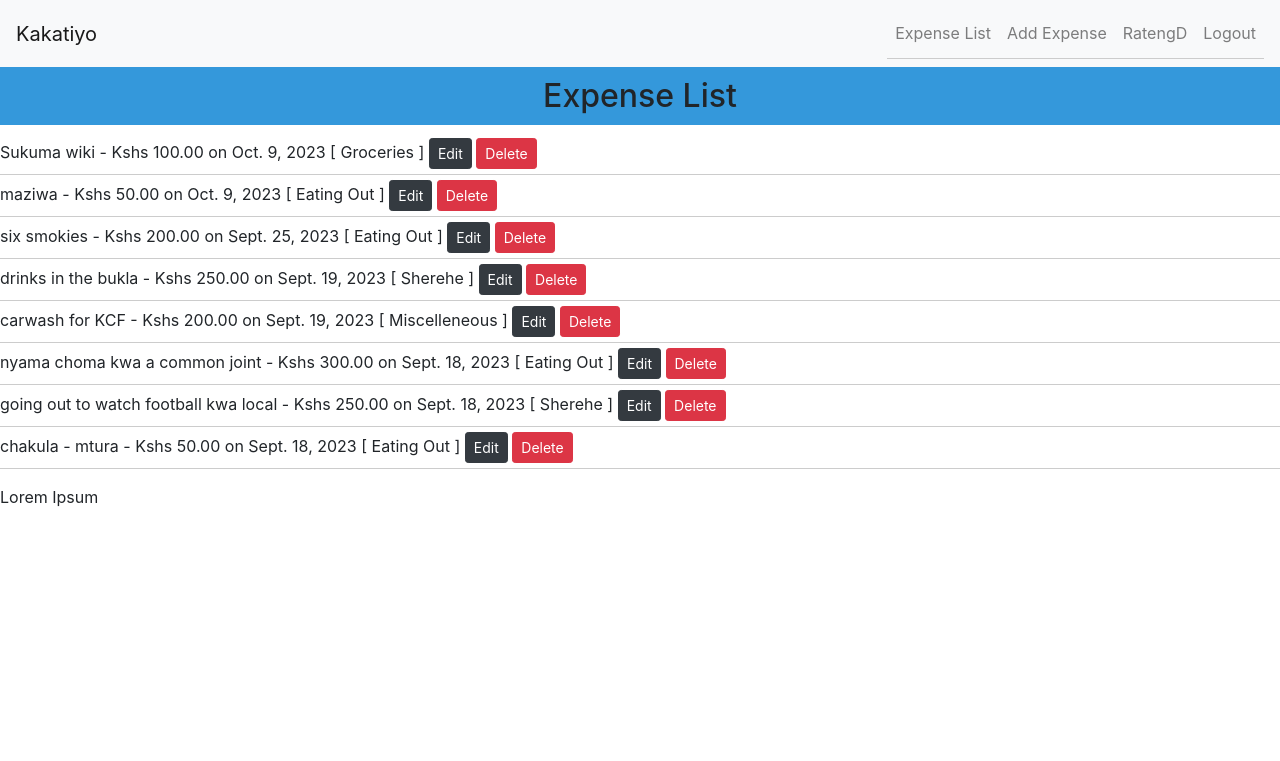
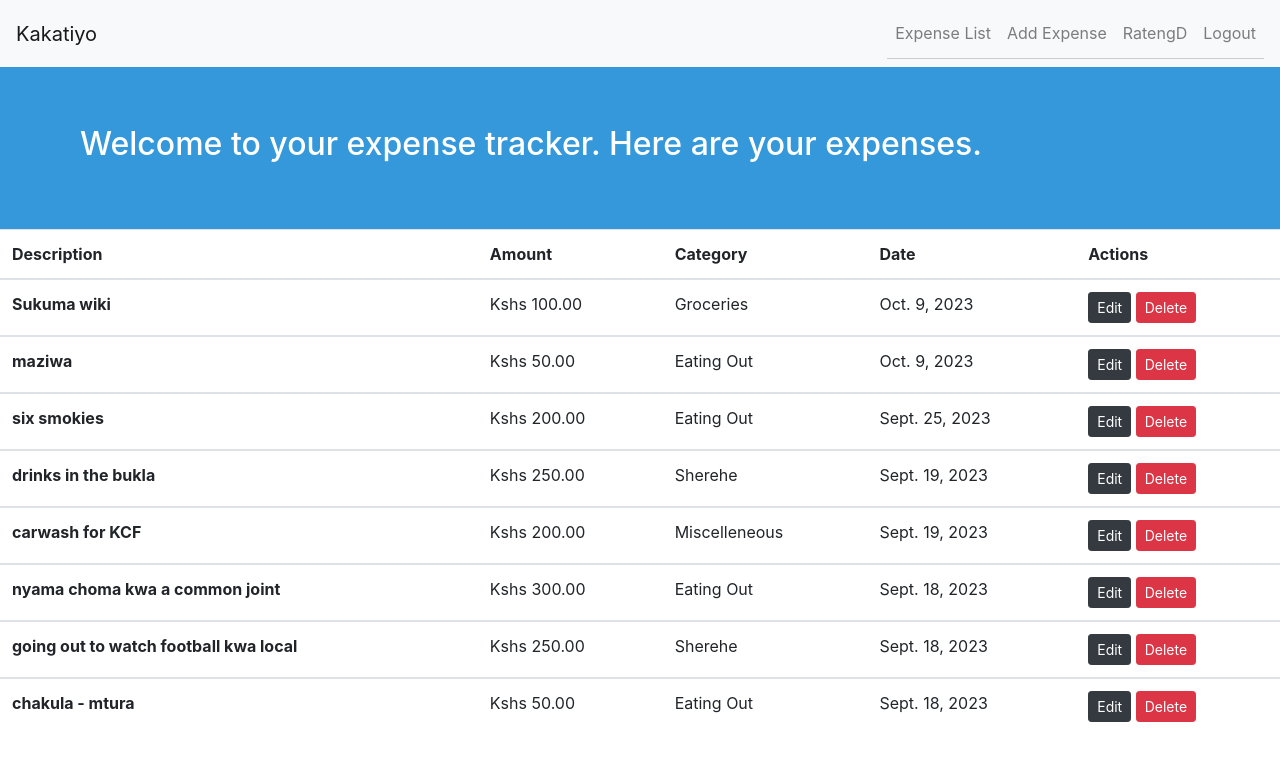
Before and after one commit to PeterOsoo/expense-tracker-cg, a Django app: page /expense/ in a window 1280 px wide. Shown: the top 761 px of the page. Run offline with Django 4.2, Linux system fonts and the light colour scheme; a user stored in the database is signed in; data comes from the database, SQL or seed files in the repository; some libraries are stand-ins or nearby versions.

Commit message:
tables for expenses

```diff
--- a/tracker/templates/tracker/expense_list.html
+++ b/tracker/templates/tracker/expense_list.html
@@ -1,15 +1,36 @@
 {% extends 'base.html' %} {% block content %}
 
-<h2>Expense List</h2>
+<header class="py-5" style="background-color: #3498db; color: #fff">
+	<div class="container">
+		<div class="row">
+			<h2>Welcome to your expense tracker. Here are your expenses.</h2>
+		</div>
+	</div>
+</header>
 
-<ul>
+<table class="table table-hover">
+	<thead>
+		<tr>
+			<th scope="col">Description</th>
+			<th scope="col">Amount</th>
+			<th scope="col">Category</th>
+			<th scope="col">Date</th>
+			<th scope="col">Actions</th>
+		</tr>
+	</thead>
 	{% for expense in expenses %}
-	<li>
-		{{ expense.description }} - Kshs {{ expense.amount }} on {{ expense.date }}
-		[ {{ expense.category }} ]
-		<!-- not auth  -->
+
+	<tbody>
+		<tr>
+			<th scope="row">{{ expense.description }}</th>
+			<td>Kshs {{ expense.amount }}</td>
+			<td>{{ expense.category }}</td>
+			<td>{{ expense.date }}</td>
+			<td>
 				{% if user.is_authenticated %}
-		<a href="{% url 'edit_expense' expense.id %}" class="btn btn-dark btn-sm"
+				<a
+					href="{% url 'edit_expense' expense.id %}"
+					class="btn btn-dark btn-sm"
 					>Edit</a
 				>
 				<a
@@ -18,8 +39,9 @@
 					>Delete</a
 				>
 				{% endif %}
-	</li>
+			</td>
+		</tr>
+	</tbody>
 	{% endfor %}
-</ul>
-<p>Lorem Ipsum</p>
+</table>
 {% endblock content %}
```
Lines whose indentation alone changed are shown as unchanged.
